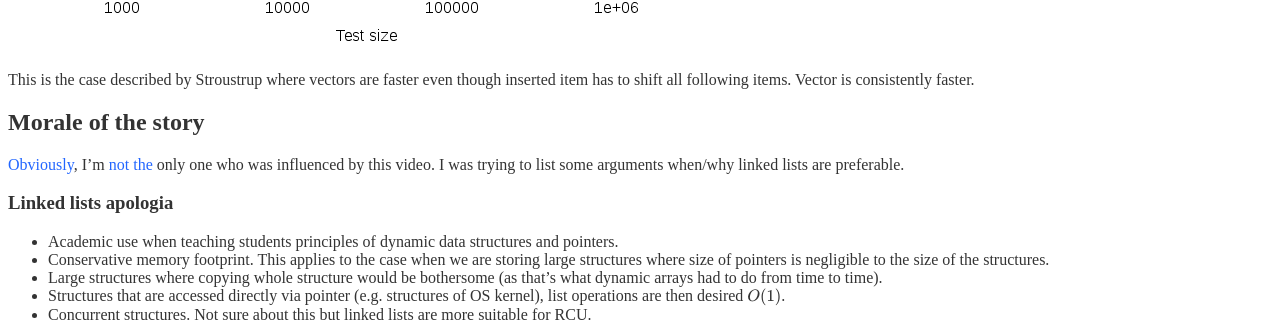
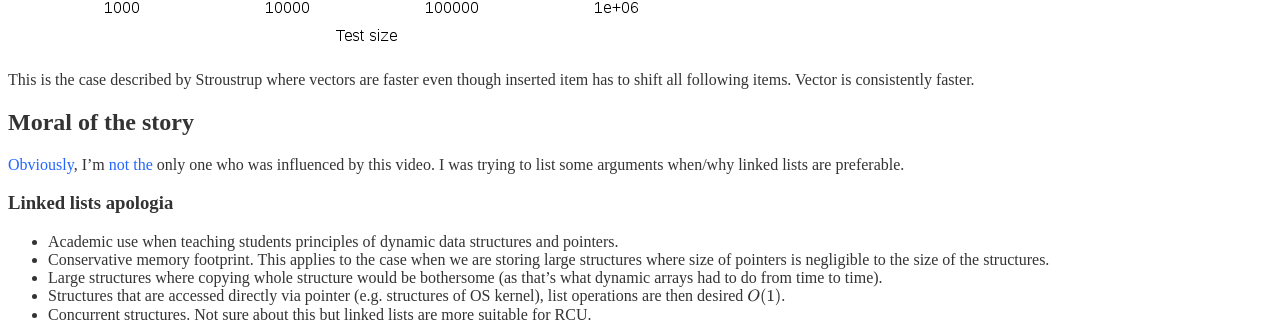
Before and after one commit to Werkov/Werkov.github.io, a Jekyll site: the page built from _posts/2015-05-05-linked-lists.md, in a window 1280 px wide and 900 px high, scrolled down 2693 px. Shown: the part 534-856 px from the top of the window. Built offline with Jekyll 4.4.1, drawn with Linux system fonts in a browser that asks for light colours; formulas are drawn with MathJax 3.

Commit message:
Fix typo

```diff
--- a/_posts/2015-05-05-linked-lists.md
+++ b/_posts/2015-05-05-linked-lists.md
@@ -131,7 +131,7 @@ Copying the whole structures seems to be ~6 times faster for vector.
 This is the case described by Stroustrup where vectors are faster even though
 inserted item has to shift all following items. Vector is consistently faster.
 
-## Morale of the story
+## Moral of the story
 
 [Obviously](http://blog.honzabrabec.cz/2014/07/06/the-power-of-algorithm/), I'm
 [not the](https://github.com/det/random_insert) only one who was influenced by
```
